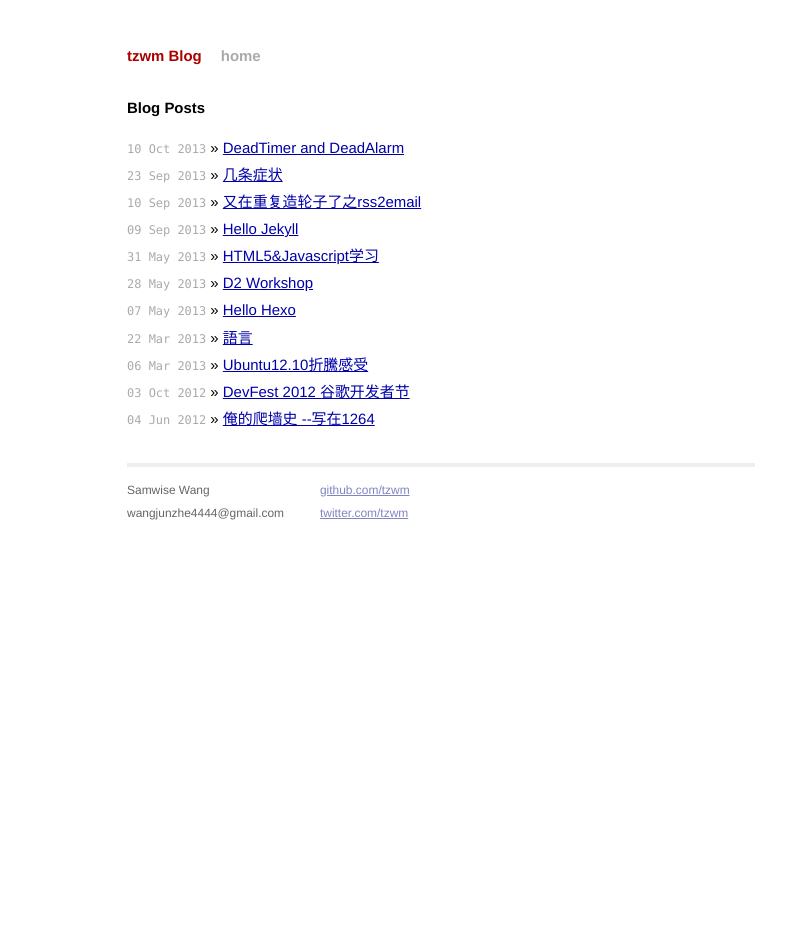
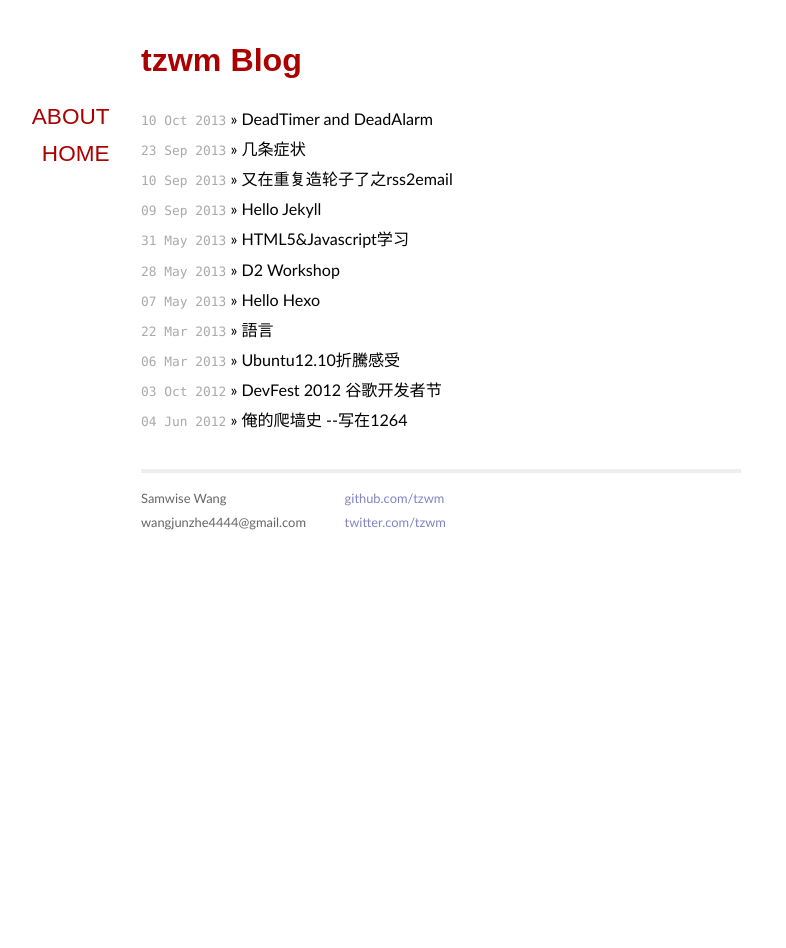
Before and after one commit to tzwm/tzwmblog_12, a Jekyll site: the page built from index.html, in a window 1280 px wide. Shown: the whole page, without its empty margins (199-985 px from the left). Built offline with Jekyll 4.4.1, drawn with Linux system fonts in a browser that asks for light colours; some web fonts are replaced; Markdown is read by kramdown in place of the engine named in the settings.

Commit message:
Modified layout.

```diff
--- a/_layouts/default.html
+++ b/_layouts/default.html
@@ -18,7 +18,17 @@
         <div class="site">
           <div class="header">
             <h1 class="title"><a href="/">{{ site.name }}</a></h1>
-            <a class="extra" href="/">home</a>
+          </div>
+
+          <div class="navbar">
+              <ul>
+                  {% for page in site.pages %}
+                  <li><span>
+                      <a href="{{ page.url }}">{{ page.title }} </a>
+                  </span></li>
+                  {% endfor %}
+
+              </ul>
           </div>
 
           {{ content }}
--- a/_layouts/post.html
+++ b/_layouts/post.html
@@ -1,7 +1,7 @@
 ---
 layout: default
 ---
-<h2>{{ page.title }}</h2>
+<h2 class="post">{{ page.title }}</h2>
 <p class="meta">{{ page.date | date_to_string }}</p>
 
 <div class="post">
--- /dev/null
+++ b/about/index.html
@@ -0,0 +1,6 @@
+---
+layout: default
+title: about
+---
+
+Github: [https://github.com/tzwm/](https://github.com/tzwm/)
--- a/css/main.css
+++ b/css/main.css
@@ -5,6 +5,11 @@
 /*****************************************************************************/
 
 /* Global Reset */
+
+@import url(http://fonts.googleapis.com/css?family=Galdeano);
+@import url(http://fonts.googleapis.com/css?family=Electrolize);
+@import url(http://fonts.googleapis.com/css?family=Cuprum);
+
 * {
   margin: 0;
   padding: 0;
@@ -14,8 +19,9 @@ html, body { height: 100%; }
 
 body {
   background-color: #FFF;
-  font: 13.34px Helvetica, Arial, sans-serif;
-  font-size: small;
+  /*font: 14px Helvetica, Arial, sans-serif;*/
+  font-size: 14px;
+  font-family:"Galdeano","Hiragino Sans GB","Microsoft YaHei",Trebuchet,"Trebuchet MS",Tahoma,"Lucida Grande","Lucida Sans Unicode",Verdana,sans-serif;
   text-align: center;
 }
 
@@ -29,11 +35,23 @@ a         { color: #00a; }
 a:hover   { color: #000; }
 a:visited { color: #a0a; }
 
+ul {
+  list-style-type: none;
+}
+
+a {
+    text-decoration:none;
+}
+
 /*****************************************************************************/
 /*
 /* Home
 /*
 /*****************************************************************************/
+
+.post a:link {color: #FF0000;}
+.post a:visited {color: #FF0000;}
+
 ul.posts {
   list-style-type: none;
   margin-bottom: 2em;
@@ -56,11 +74,17 @@ ul.posts span {
 /*****************************************************************************/
 
 .site {
+    /*border: 2px solid #000000;*/
   font-size: 115%;
   text-align: justify;
-  width: 42em;
-  margin: 3em auto 2em;
+  width: 600px;
+  /*margin: 3em auto 2em;*/
+  margin: 3em auto;
   line-height: 1.5em;
+}
+
+.site .header {
+    border-bottom: 1px #000;
 }
 
 .site .header a {
@@ -68,9 +92,11 @@ ul.posts span {
   text-decoration: none;
 }
 
-.site .header h1.title {
+.site .header .title {
   display: inline-block;
-  margin-bottom: 2em;
+  margin-bottom: 1em;
+    font-size: 2em;
+    font-family:"Electrolize",sans-serif;
 }
 
 .site .header h1.title a {
@@ -81,10 +107,10 @@ ul.posts span {
   color: #000;
 }
 
-.site .header a.extra {
-  color: #aaa;
-  margin-left: 1em;
-}
+/*.site .header a.extra {*/
+  /*color: #aaa;*/
+  /*margin-left: 1em;*/
+/*}*/
 
 .site .header a.extra:hover {
   color: #000;
@@ -121,11 +147,22 @@ ul.posts span {
   border: 0;
 }
 
+.site a:link {color:#000000;}
+.site a:visited {color:#000000;}
+
 /*****************************************************************************/
 /*
 /* Posts
 /*
 /*****************************************************************************/
+
+h2.post {
+    font-size: 1.5em;
+}
+
+p.meta {
+    margin-top:0.5em;
+}
 
 /* standard */
 .post pre {
@@ -158,3 +195,31 @@ ul.posts span {
 .post pre.terminal code {
   background-color: #333;
 }
+
+/*****************************************************************************/
+/*
+/* nav
+/*
+/*****************************************************************************/
+
+.navbar {
+    float: left;
+    text-align: right;
+    margin-left: -5.4em;
+    width: 4em;
+    /*border: 1px solid #000000;*/
+    font-size: 1.4em;
+    text-transform: uppercase;
+    font-family:"Electrolize",sans-serif;
+}
+
+.navbar li {
+    padding-bottom: 0.6em;
+}
+
+.navbar a:link {
+    color: #a00;
+}
+.navbar a:visited {
+    color: #a00;
+}
--- a/index.html
+++ b/index.html
@@ -1,10 +1,9 @@
 ---
 layout: default
-title: tzwm blog
+title: home
 ---
 
 <div id="home">
-  <h1>Blog Posts</h1>
   <ul class="posts">
     {% for post in site.posts %}
       <li><span>{{ post.date | date_to_string }}</span> &raquo; <a href="{{ post.url }}">{{ post.title }}</a></li>
```
Also changed, not shown: other parts of _layouts/default.html (+1 -1 lines).
